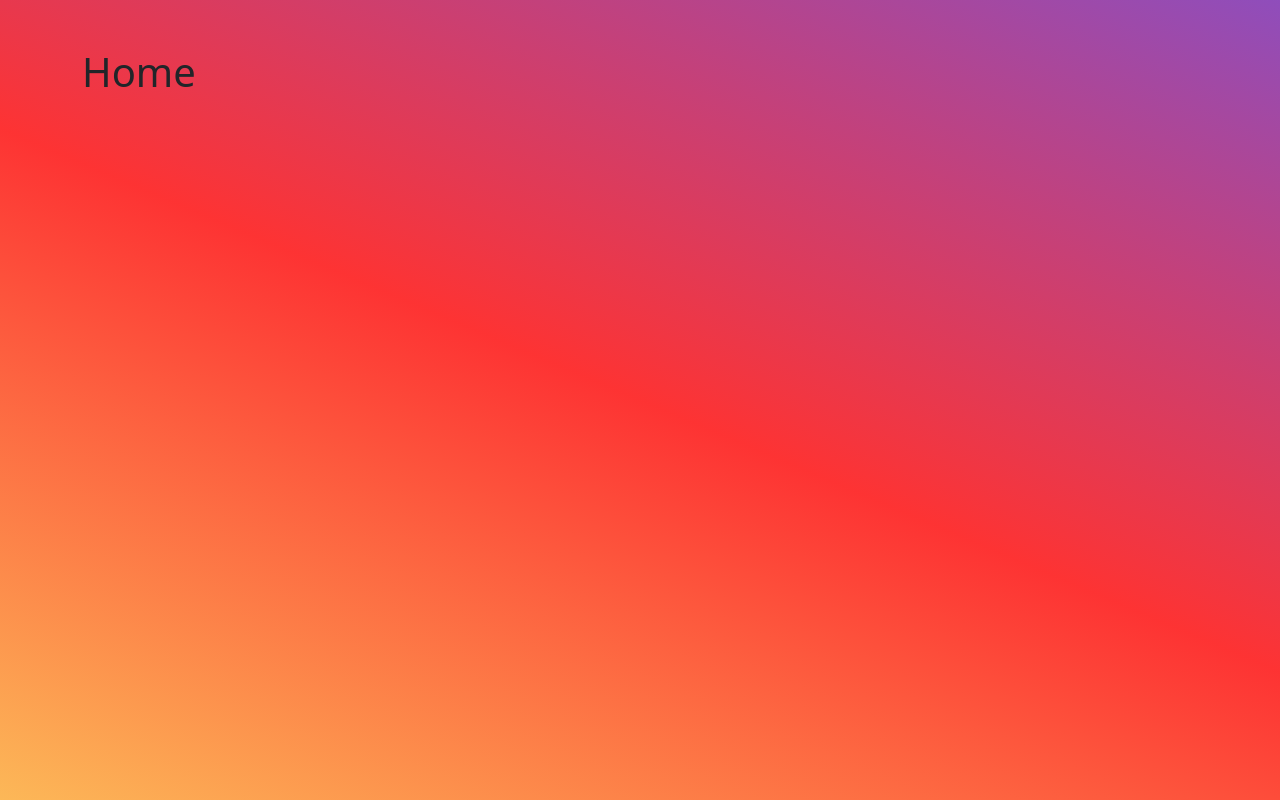
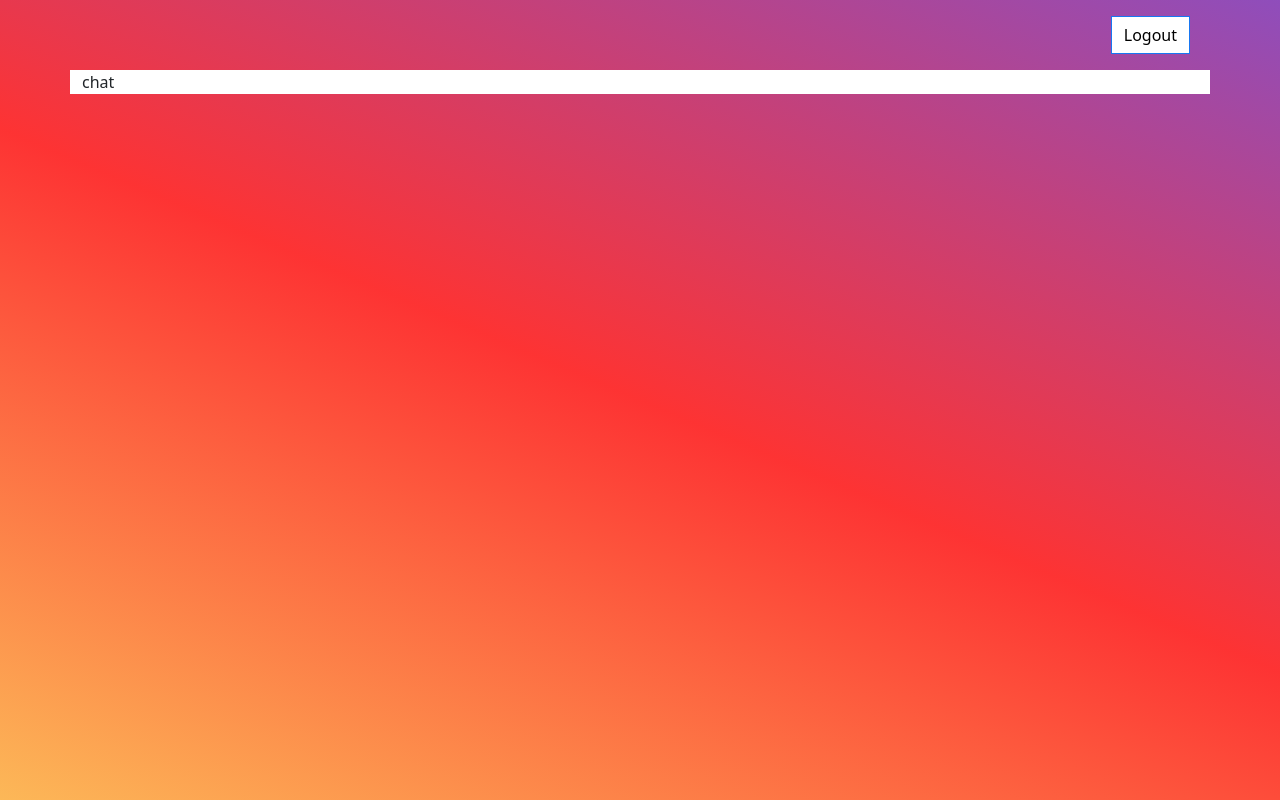
Before and after one commit to gaurangvyas98/RealtimeChat, a React (Create React App) app in the folder client/: page / in a window 1280 px wide. Built offline with nearby package versions, Linux system fonts and the light colour scheme; sample sign-in values are in the browser's storage.

Commit message:
added authContext & react-router

```diff
--- a/client/src/App.js
+++ b/client/src/App.js
@@ -1,23 +1,41 @@
 import ApolloProvider from './ApolloProvider';
 import { Container } from 'react-bootstrap'
 import './App.scss';
-import { BrowserRouter, Route, Switch } from 'react-router-dom'
-import Home from './pages/home'
+import { BrowserRouter, Route, Switch, Redirect } from 'react-router-dom'
+import { AuthProvider, useAuthState } from './context/authContext';
+import Home from './pages/home/Home'
 import Register from './pages/register'
 import Login from './pages/login'
+
+//redirect user based on authentication
+const DynamicRoute=(props)=>{
+  const { user } = useAuthState()
+
+  if (props.authenticated && !user) {
+    return <Redirect to="/login" />
+  }
+  else if (props.guest && user) {
+    return <Redirect to="/" />
+  }
+  else {
+    return <Route component={props.component} {...props} />
+  }
+}
 
 function App() {
   return (
     <ApolloProvider>
+      <AuthProvider>
         <BrowserRouter>
-          <Container className="pt-5">
+          <Container>
             <Switch>
-              <Route exact path="/" component={Home} authenticated />
-              <Route path="/register" component={Register} guest />
-              <Route path="/login" component={Login} guest />
+              <DynamicRoute exact path="/" component={Home} authenticated />
+              <DynamicRoute path="/register" component={Register} guest />
+              <DynamicRoute path="/login" component={Login} guest />
             </Switch>
           </Container>
         </BrowserRouter>
+      </AuthProvider>
     </ApolloProvider>
   );
 }
--- a/client/src/App.scss
+++ b/client/src/App.scss
@@ -17,3 +17,7 @@ body {
     rgba(252, 176, 69, 0.9) 100%
   );
 }
+
+.logoutButton {
+  background-color: #fff;
+}
--- /dev/null
+++ b/client/src/context/authContext.js
@@ -0,0 +1,57 @@
+import React, { createContext, useContext, useReducer } from "react";
+import jwtDecode from 'jwt-decode'
+
+const AuthStateContext = createContext();
+const AuthDispatchContext = createContext();
+
+let user = null
+
+//check if the token is not expired..if it is expired clear localstorage
+const token = localStorage.getItem('token')
+if (token) {
+  const decodedToken = jwtDecode(token)
+  const expiresAt = new Date(decodedToken.exp * 1000)
+
+  if (new Date() > expiresAt) {
+    localStorage.removeItem('token')
+  } else {
+    user = decodedToken
+  }
+}
+else{
+    console.log('No token found')
+}
+
+const authReducer = (state, action) => {
+    switch (action.type) {
+      case 'LOGIN':
+        localStorage.setItem('token', action.payload.token)
+        return {
+          ...state,
+          user: action.payload,
+        }
+      case 'LOGOUT':
+        localStorage.removeItem('token')
+        return {
+          ...state,
+          user: null,
+        }
+      default:
+        throw new Error(`Unknown action type: ${action.type}`)
+    }
+}
+
+export const AuthProvider = ({ children }) => {
+    const [state, dispatch] = useReducer(authReducer, { user })
+
+    return (
+      <AuthDispatchContext.Provider value={dispatch}>
+        <AuthStateContext.Provider value={state}>
+          {children}
+        </AuthStateContext.Provider>
+      </AuthDispatchContext.Provider>
+    )
+}
+
+export const useAuthState = () => useContext(AuthStateContext)
+export const useAuthDispatch = () => useContext(AuthDispatchContext)
--- a/client/src/pages/home.js
+++ b/client/src/pages/home/Chat.js
@@ -1,11 +1,11 @@
 import React from 'react'
 
-const Home = () => {
+const Chat = () => {
     return (
         <div>
-            <h1>Home</h1>
+            chat
         </div>
     )
 }
 
-export default Home
+export default Chat
--- /dev/null
+++ b/client/src/pages/home/Home.js
@@ -0,0 +1,38 @@
+import React from 'react'
+import { Button, Nav, Navbar, NavbarBrand, Row } from 'react-bootstrap'
+import { useAuthDispatch } from '../../context/authContext'
+import Users from './Users'
+import Chat from './Chat'
+
+const Home = () => {
+    const authDispatch = useAuthDispatch()
+
+    const logout = () => {
+        authDispatch({ type: 'LOGOUT' })
+        window.location.href = '/login'
+    }
+
+    return (
+        <>
+        <Navbar bg="transparent" expand="lg">
+            <Navbar.Toggle aria-controls="basic-navbar-nav" />
+            <Navbar.Collapse id="basic-navbar-nav">
+                <Nav style={{marginLeft: 'auto'}}>
+                <Nav.Item>
+                    <Nav.Link href="/">
+                    <Button className="btn btn-primary logoutButton" onClick={logout}>
+                        Logout
+                    </Button></Nav.Link>
+                </Nav.Item>
+                </Nav>
+            </Navbar.Collapse>
+        </Navbar>
+        <Row className="bg-white">
+            <Users />
+            <Chat />
+        </Row>
+        </>
+    )
+}
+
+export default Home
--- /dev/null
+++ b/client/src/pages/home/Users.js
@@ -0,0 +1,40 @@
+import React from 'react'
+import { gql, useQuery } from '@apollo/client'
+import { Col } from 'react-bootstrap'
+
+
+const GET_USERS = gql`
+  query getUsers {
+    getUsers {
+      username
+      createdAt
+      imageUrl
+      latestMessage {
+        uuid
+        from
+        to
+        content
+        createdAt
+      }
+    }
+  }
+`
+
+function Users() {
+
+
+  const { loading } = useQuery(GET_USERS, {
+    onCompleted: (data) =>
+    //   dispatch({ type: 'SET_USERS', payload: data.getUsers }),
+    console.log(data),
+    onError: (err) => console.log(err),
+  })
+
+  return (
+    <Col xs={2} md={4} className="p-0 bg-secondary">
+      {/* {usersMarkup} */}
+    </Col>
+  )
+}
+
+export default Users
--- a/client/src/pages/login.js
+++ b/client/src/pages/login.js
@@ -3,7 +3,7 @@ import { Row, Col, Form, Button } from 'react-bootstrap'
 import { gql, useLazyQuery } from '@apollo/client'
 import { Link } from 'react-router-dom'
 
-// import { useAuthDispatch } from '../context/auth'
+import { useAuthDispatch } from '../context/authContext'
 
 const LOGIN_USER = gql`
   query login($username: String!, $password: String!) {
@@ -15,21 +15,21 @@ const LOGIN_USER = gql`
     }
   }
 `
-const Login = () => {
+const Login = (props) => {
     const [variables, setVariables] = useState({
         username: '',
         password: '',
       })
     const [errors, setErrors] = useState({})
 
-    //   const dispatch = useAuthDispatch()
+      const dispatch = useAuthDispatch()
 
     const [loginUser, { loading }] = useLazyQuery(LOGIN_USER, {
         onError: (err) => setErrors(err.graphQLErrors[0].extensions.errors),
         onCompleted(data) {
             console.log(data)
-        //   dispatch({ type: 'LOGIN', payload: data.login })
-        //   props.history.push('/')
+          dispatch({ type: 'LOGIN', payload: data.login })
+          props.history.push('/')
         },
     })
 
```
Also changed, not shown: 1 other file (tests, documents, lock files or other folders).
